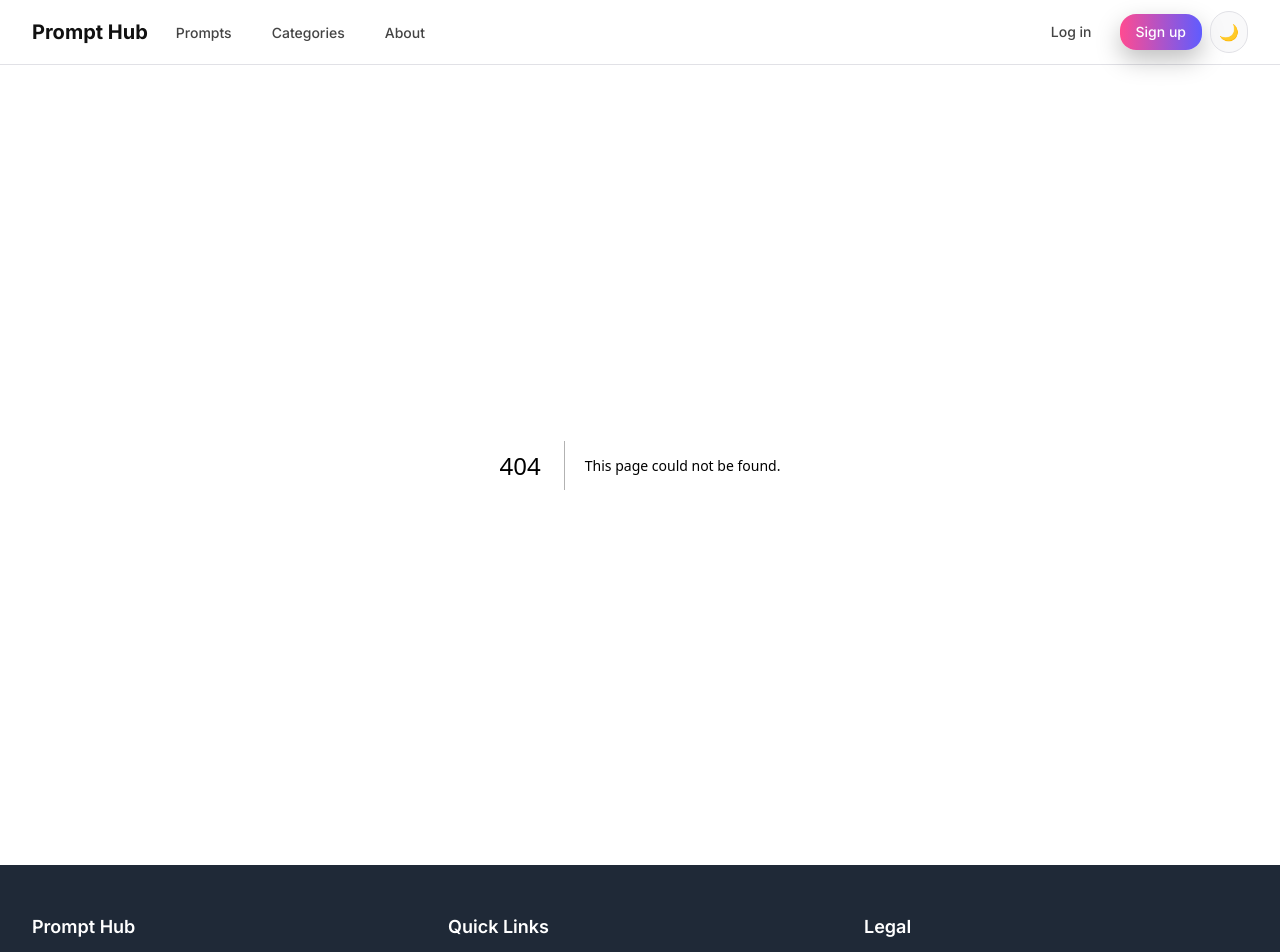
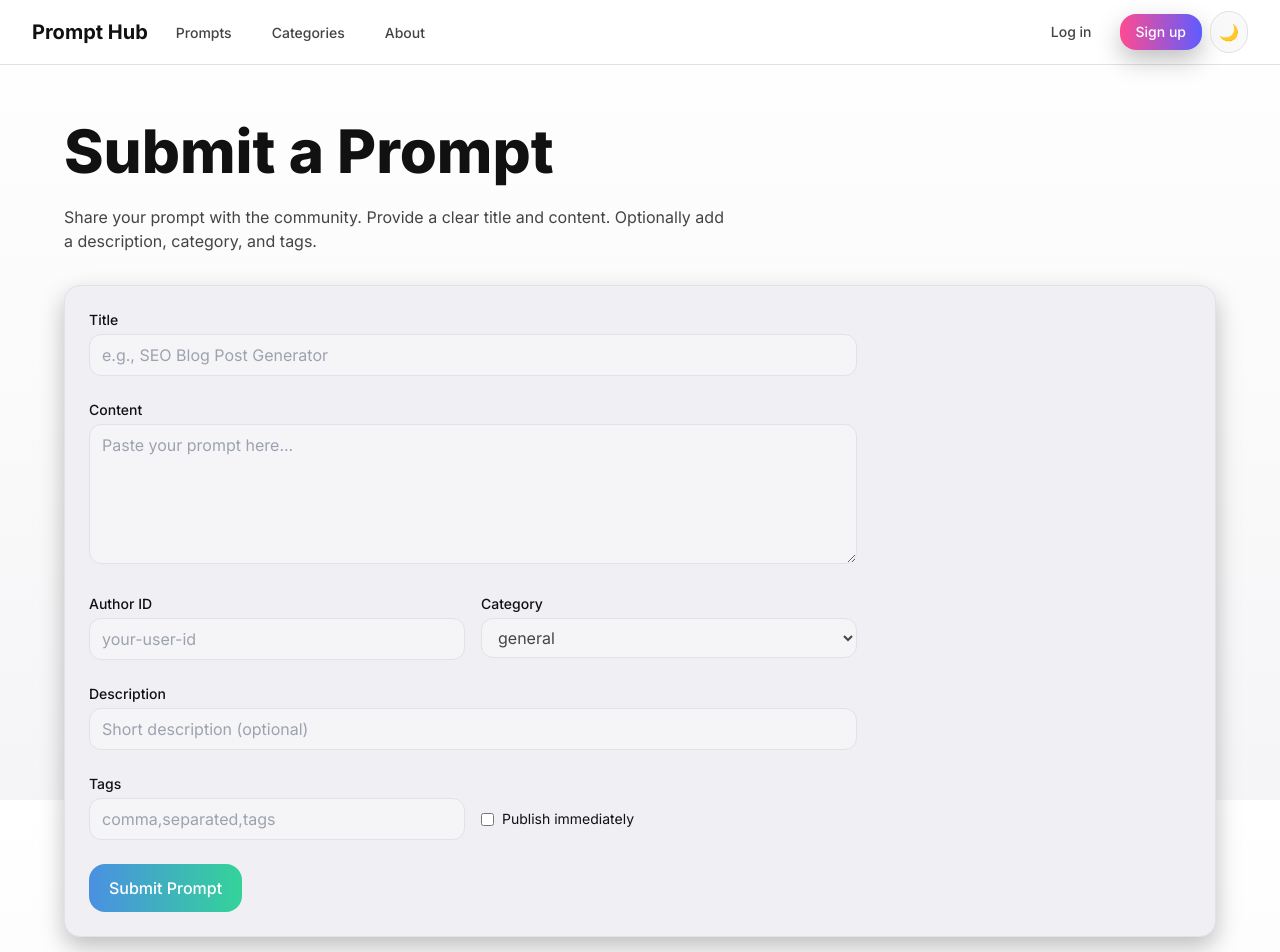
Before and after one commit to ZionX42/rate-my-prompt, a Next.js app: page /prompts/new in a window 1280 px wide. Before the commit this address had no page. Shown: the top 952 px of the page. Built offline with nearby package versions, Linux system fonts and the light colour scheme.

Commit message:
feat(prompts): add PromptForm component and /prompts/new page; tests for form render & submission\n\n- Implements 3.1.3 prompt submission form\n- Verifies 5.2.1 hero CTA present (already done)

```diff
--- /dev/null
+++ b/app/prompts/new/page.tsx
@@ -0,0 +1,20 @@
+import React from 'react';
+import PromptForm from '@/components/prompts/PromptForm';
+
+export const metadata = {
+  title: 'Submit a Prompt',
+};
+
+export default function NewPromptPage() {
+  return (
+    <main className="px-6 md:px-10 lg:px-16 py-10 md:py-14">
+      <h1 className="heading-xl mb-6">Submit a Prompt</h1>
+      <p className="muted max-w-2xl mb-8">
+        Share your prompt with the community. Provide a clear title and content. Optionally add a description, category, and tags.
+      </p>
+      <div className="card p-6">
+        <PromptForm />
+      </div>
+    </main>
+  );
+}
--- /dev/null
+++ b/components/prompts/PromptForm.tsx
@@ -0,0 +1,214 @@
+"use client";
+import React, { useMemo, useState } from 'react';
+import { type PromptCategory } from '@/lib/models/prompt';
+
+type FormState = {
+  title: string;
+  content: string;
+  authorId: string;
+  description: string;
+  category: PromptCategory;
+  tags: string; // comma-separated input
+  isPublished: boolean;
+};
+
+type SubmitResult =
+  | { status: 'idle' }
+  | { status: 'submitting' }
+  | { status: 'success'; id?: string }
+  | { status: 'error'; message: string; issues?: { path: string; message: string }[] };
+
+export function PromptForm() {
+  const [form, setForm] = useState<FormState>({
+    title: '',
+    content: '',
+    authorId: '',
+    description: '',
+    category: 'general',
+    tags: '',
+    isPublished: false,
+  });
+  const [errors, setErrors] = useState<Record<string, string>>({});
+  const [result, setResult] = useState<SubmitResult>({ status: 'idle' });
+
+  const categories: PromptCategory[] = useMemo(
+    () => ['general', 'coding', 'writing', 'design', 'marketing', 'data', 'other'],
+    []
+  );
+
+  function validateClient(): boolean {
+    const next: Record<string, string> = {};
+    if (form.title.trim().length < 3) next.title = 'Title must be at least 3 characters.';
+    if (form.content.trim().length < 10) next.content = 'Content must be at least 10 characters.';
+    if (!form.authorId.trim()) next.authorId = 'authorId is required.';
+    setErrors(next);
+    return Object.keys(next).length === 0;
+  }
+
+  async function onSubmit(e: React.FormEvent) {
+    e.preventDefault();
+    if (!validateClient()) return;
+
+    setResult({ status: 'submitting' });
+    try {
+      const payload = {
+        title: form.title.trim(),
+        content: form.content.trim(),
+        authorId: form.authorId.trim(),
+        description: form.description.trim() || undefined,
+        category: form.category,
+        tags: form.tags
+          .split(',')
+          .map((t) => t.trim())
+          .filter(Boolean),
+        isPublished: form.isPublished,
+      };
+
+      const res = await fetch('/api/prompts', {
+        method: 'POST',
+        headers: { 'Content-Type': 'application/json' },
+        body: JSON.stringify(payload),
+      });
+
+      const data = await res.json().catch(() => ({}));
+      if (!res.ok) {
+        setResult({
+          status: 'error',
+          message: data?.error || 'Submission failed',
+          issues: data?.issues,
+        });
+        if (Array.isArray(data?.issues)) {
+          const serverErrors: Record<string, string> = {};
+          for (const i of data.issues) serverErrors[i.path] = i.message;
+          setErrors(serverErrors);
+        }
+        return;
+      }
+
+      setResult({ status: 'success', id: data?.prompt?._id || data?.prompt?.id });
+      setErrors({});
+      // Keep form values so user can see what was submitted; optional reset below
+      // setForm({ ...form, title: '', content: '', description: '', tags: '' });
+    } catch (err: any) {
+      setResult({ status: 'error', message: 'Network error' });
+    }
+  }
+
+  function onChange<K extends keyof FormState>(key: K, value: FormState[K]) {
+    setForm((prev) => ({ ...prev, [key]: value }));
+  }
+
+  return (
+    <form onSubmit={onSubmit} className="max-w-3xl space-y-6">
+      <div>
+        <label htmlFor="title" className="block text-sm font-medium text-heading">Title</label>
+        <input
+          id="title"
+          name="title"
+          value={form.title}
+          onChange={(e) => onChange('title', e.target.value)}
+          className="mt-1 w-full rounded-xl bg-surface border border-border px-3 py-2 outline-none focus:ring-2 focus:ring-accent-blue/60"
+          placeholder="e.g., SEO Blog Post Generator"
+        />
+        {errors.title && <p className="mt-1 text-sm text-red-500">{errors.title}</p>}
+      </div>
+
+      <div>
+        <label htmlFor="content" className="block text-sm font-medium text-heading">Content</label>
+        <textarea
+          id="content"
+          name="content"
+          value={form.content}
+          onChange={(e) => onChange('content', e.target.value)}
+          className="mt-1 w-full min-h-[140px] rounded-xl bg-surface border border-border px-3 py-2 outline-none focus:ring-2 focus:ring-accent-pink/60"
+          placeholder="Paste your prompt here..."
+        />
+        {errors.content && <p className="mt-1 text-sm text-red-500">{errors.content}</p>}
+      </div>
+
+      <div className="grid sm:grid-cols-2 gap-4">
+        <div>
+          <label htmlFor="authorId" className="block text-sm font-medium text-heading">Author ID</label>
+          <input
+            id="authorId"
+            name="authorId"
+            value={form.authorId}
+            onChange={(e) => onChange('authorId', e.target.value)}
+            className="mt-1 w-full rounded-xl bg-surface border border-border px-3 py-2 outline-none focus:ring-2 focus:ring-accent-green/60"
+            placeholder="your-user-id"
+          />
+          {errors.authorId && <p className="mt-1 text-sm text-red-500">{errors.authorId}</p>}
+        </div>
+        <div>
+          <label htmlFor="category" className="block text-sm font-medium text-heading">Category</label>
+          <select
+            id="category"
+            name="category"
+            value={form.category}
+            onChange={(e) => onChange('category', e.target.value as PromptCategory)}
+            className="mt-1 w-full rounded-xl bg-surface border border-border px-3 py-2 outline-none"
+          >
+            {categories.map((c) => (
+              <option key={c} value={c}>{c}</option>
+            ))}
+          </select>
+        </div>
+      </div>
+
+      <div>
+        <label htmlFor="description" className="block text-sm font-medium text-heading">Description</label>
+        <input
+          id="description"
+          name="description"
+          value={form.description}
+          onChange={(e) => onChange('description', e.target.value)}
+          className="mt-1 w-full rounded-xl bg-surface border border-border px-3 py-2 outline-none"
+          placeholder="Short description (optional)"
+        />
+      </div>
+
+      <div className="grid sm:grid-cols-2 gap-4">
+        <div>
+          <label htmlFor="tags" className="block text-sm font-medium text-heading">Tags</label>
+          <input
+            id="tags"
+            name="tags"
+            value={form.tags}
+            onChange={(e) => onChange('tags', e.target.value)}
+            className="mt-1 w-full rounded-xl bg-surface border border-border px-3 py-2 outline-none"
+            placeholder="comma,separated,tags"
+          />
+        </div>
+        <div className="flex items-center pt-6">
+          <label className="inline-flex items-center gap-2 text-sm text-heading">
+            <input
+              type="checkbox"
+              checked={form.isPublished}
+              onChange={(e) => onChange('isPublished', e.target.checked)}
+              className="rounded border-border"
+            />
+            Publish immediately
+          </label>
+        </div>
+      </div>
+
+      <div className="flex items-center gap-3">
+        <button
+          type="submit"
+          disabled={result.status === 'submitting'}
+          className="cta cta--blue hover-glow-blue disabled:opacity-60"
+        >
+          {result.status === 'submitting' ? 'Submitting…' : 'Submit Prompt'}
+        </button>
+        {result.status === 'error' && (
+          <span role="alert" className="text-sm text-red-500">{result.message}</span>
+        )}
+        {result.status === 'success' && (
+          <span role="status" className="text-sm text-accent-green">Submitted! ID: {result.id || 'created'}</span>
+        )}
+      </div>
+    </form>
+  );
+}
+
+export default PromptForm;
```
Also changed, not shown: 1 other file (tests, documents, lock files or other folders).
